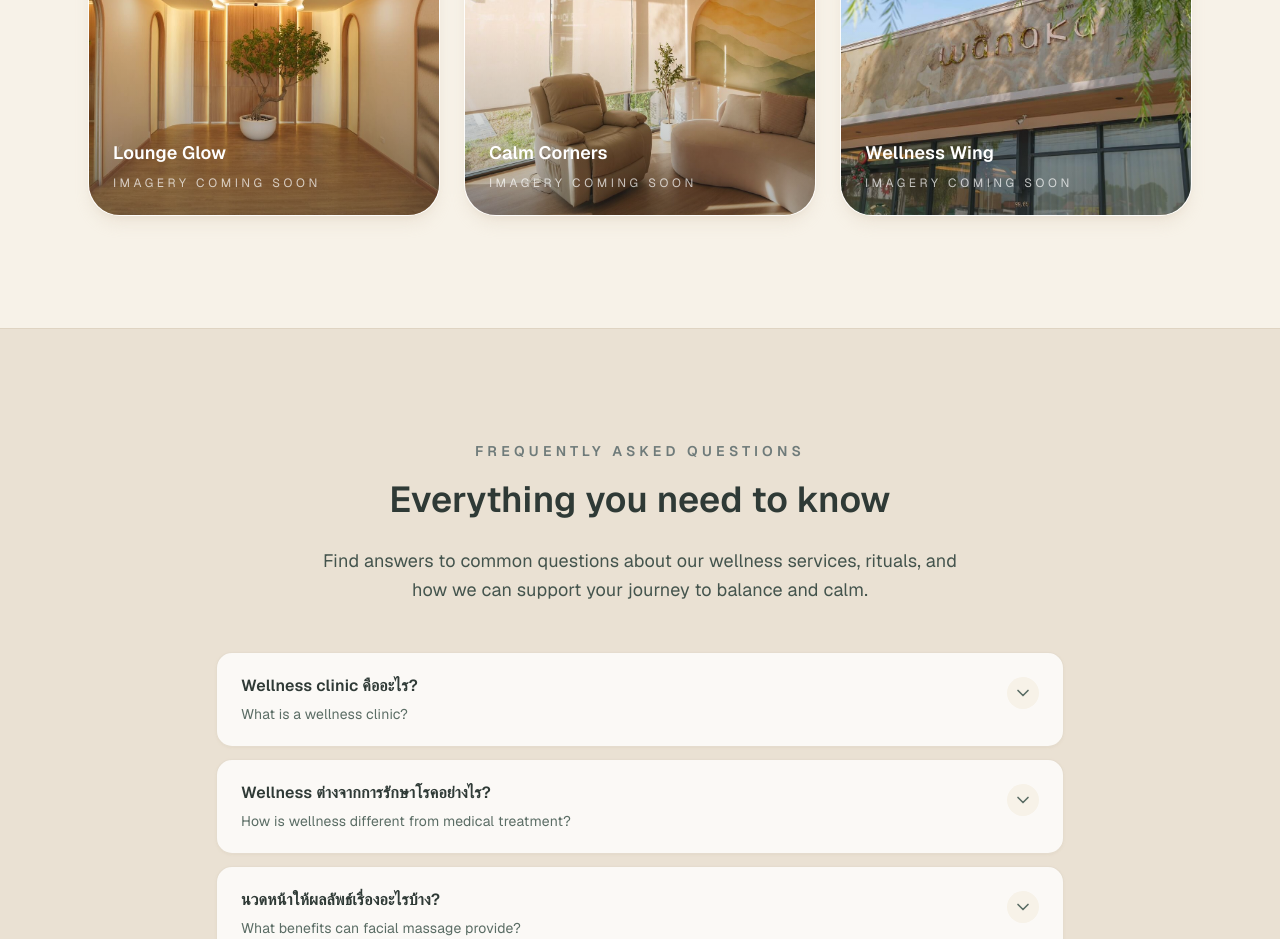
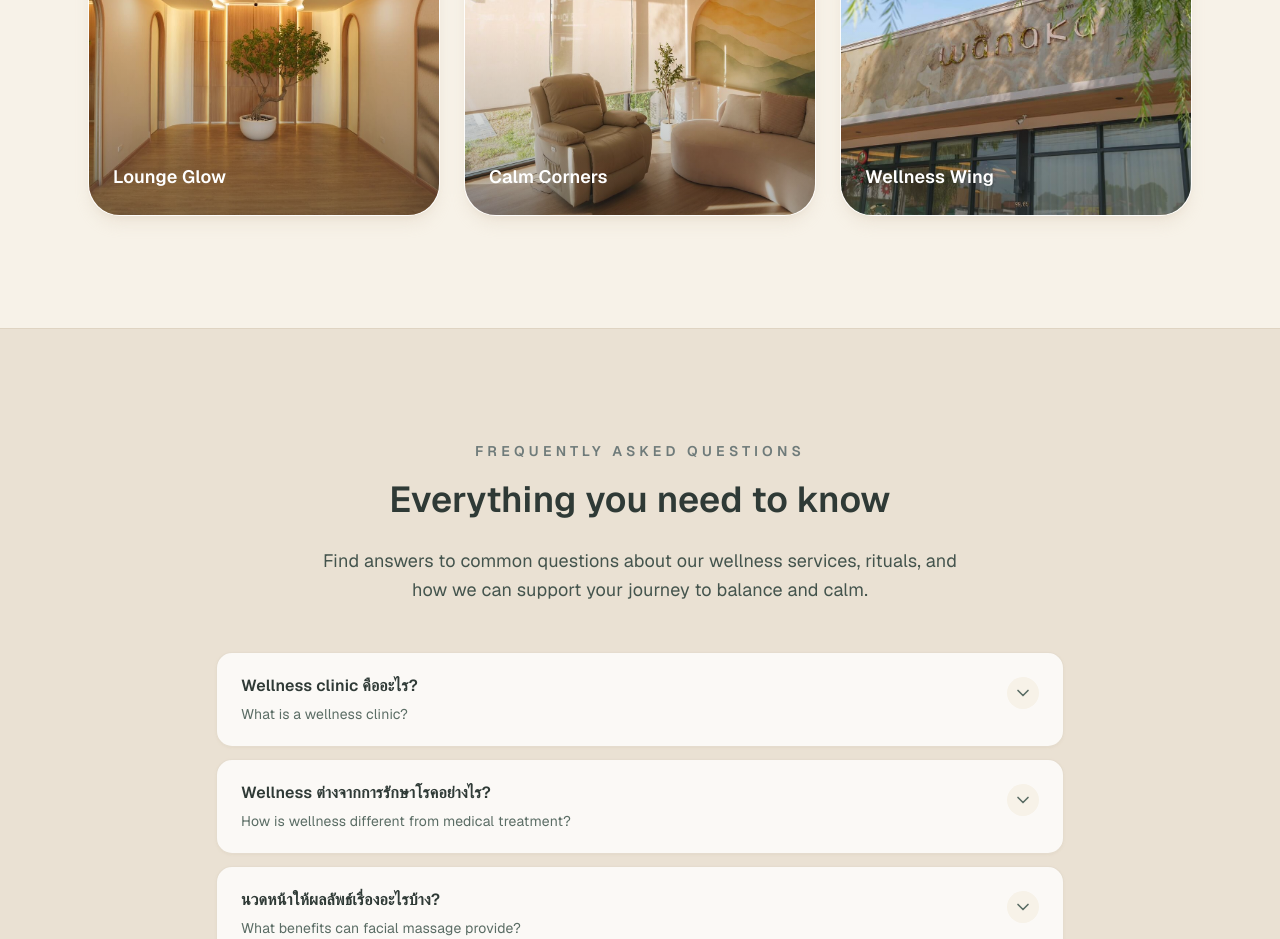
Before and after one commit to manjarb/nextjs-wakana-landing, a Next.js app: page /en in a window 1280 px wide. Shown: the part 5520-6459 px from the top of the page. Built offline with nearby package versions, Linux system fonts and the light colour scheme; no server answers.

Commit message:
refactor: Remove placeholder image and clean up text in HomePage component
- Deleted the unused placeholder-sanctuary.svg file.
- Removed the "Imagery Coming Soon" text from the HomePage component for a cleaner presentation.

```diff
--- a/app/[locale]/page.tsx
+++ b/app/[locale]/page.tsx
@@ -927,11 +927,8 @@
                   sizes="(min-width: 1024px) 340px, 90vw"
                 />
                 <div className="absolute inset-0 bg-gradient-to-t from-[#2f3a36]/50 via-transparent to-transparent opacity-80 transition group-hover:opacity-90" />
-                <div className="absolute bottom-6 left-6 right-6 space-y-2 text-white">
+                <div className="absolute bottom-6 left-6 right-6 text-white">
                   <p className="text-lg font-semibold">{image.label}</p>
-                  <p className="text-xs uppercase tracking-[0.3em] text-white/70">
-                    Imagery Coming Soon
-                  </p>
                 </div>
               </div>
             ))}
```
Also changed, not shown: public/images/placeholder-sanctuary.svg (deleted).
